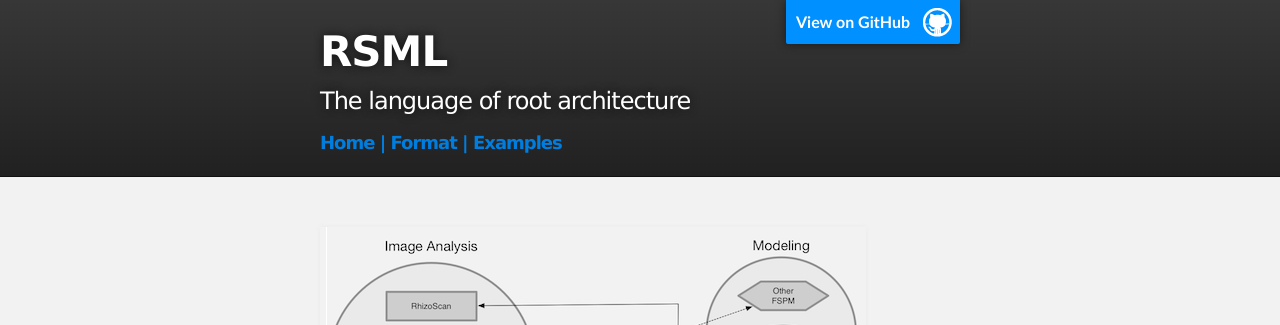
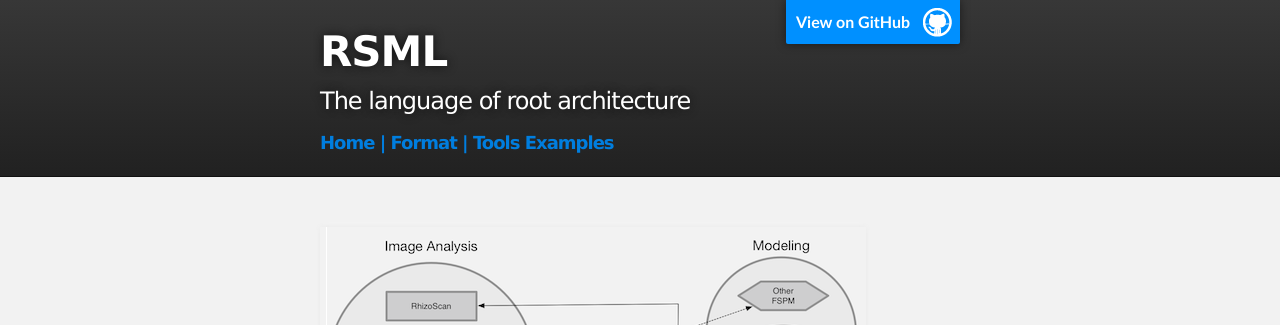
Before and after one commit to RootSystemML/RootSystemML.github.io, a Jekyll site: the page built from index.md, in a window 1280 px wide. Shown: the top 325 px of the page. Built offline with Jekyll 4.4.1, drawn with Linux system fonts in a browser that asks for light colours.

Commit message:
upadted menu

```diff
--- a/_layouts/default.html
+++ b/_layouts/default.html
@@ -25,6 +25,7 @@
           <h5>
              <a href="http://rootsystemml.github.io">Home |</a>
              <a href="http://rootsystemml.github.io/format">Format |</a>
+             <a href="http://rootsystemml.github.io/tools">Tools</a>
              <a href="http://rootsystemml.github.io/examples">Examples</a>
           </h5>
         </header>
```
